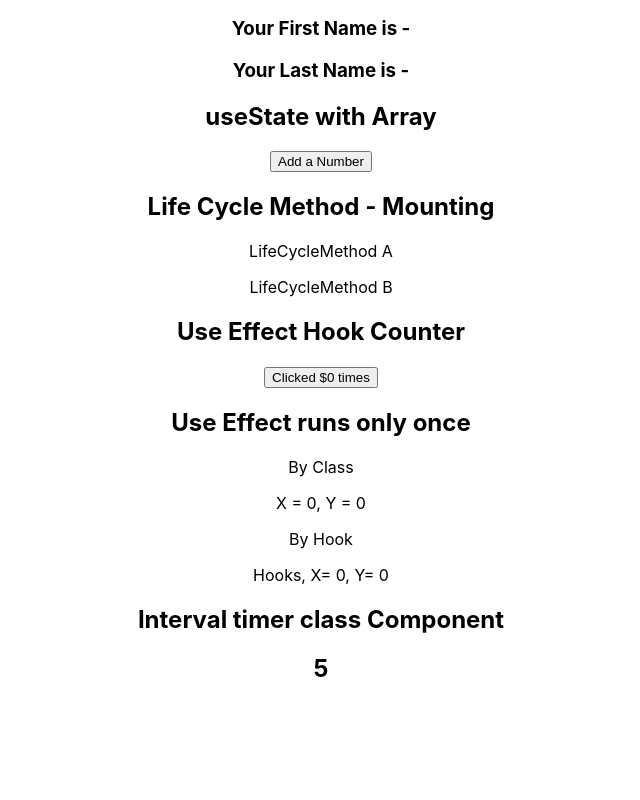
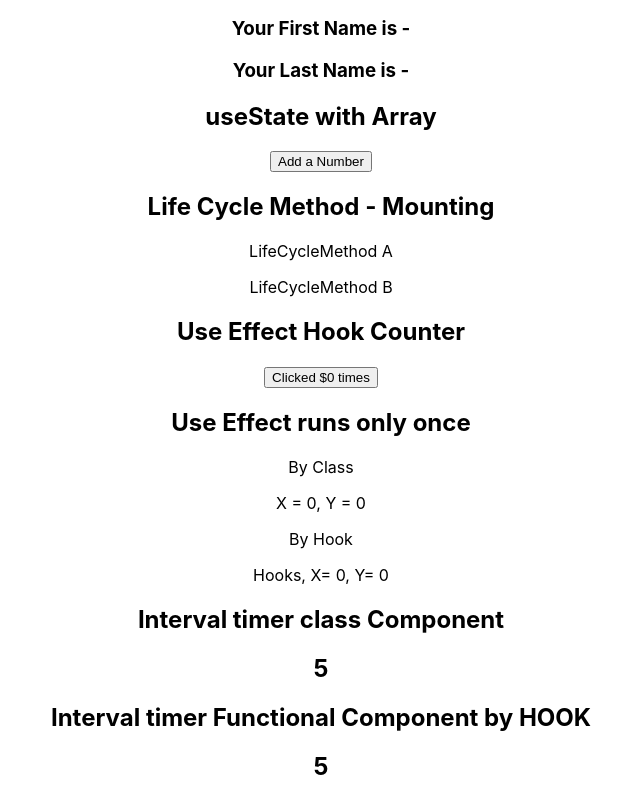
Before and after one commit to Abfahim21/React-Revision-2077, a React (Create React App) app: page / in a window 1280 px wide. Shown: the part 1043-1843 px from the top of the page, without its empty margins (319-959 px from the left). Before the commit the page ends 1746 px from the top, so only its background shows below. Built offline with nearby package versions, Linux system fonts and the light colour scheme.

Commit message:
hook interval

```diff
--- a/src/App.js
+++ b/src/App.js
@@ -17,6 +17,7 @@ import CounterUseEffectHook from './components/CounterUseEffectHook';
 import ClassMouse from './components/ClassMouse';
 import MouseHook from './components/MouseHook';
 import IntervalClassCounter from './components/IntervalClassCounter';
+import IntervalHookCounter from './components/IntervalHookCounter';
 
 function App() {
   return (
@@ -58,6 +59,9 @@ function App() {
 
       <h2>Interval timer class Component</h2>
       <IntervalClassCounter/>
+
+      <h2>Interval timer Functional Component by HOOK</h2>
+      <IntervalHookCounter/>
     </div>
   );
 }
--- /dev/null
+++ b/src/components/IntervalHookCounter.js
@@ -0,0 +1,24 @@
+import React, { useEffect, useState } from 'react'
+
+const IntervalHookCounter = () => {
+
+    const[count, setCount] = useState(0)
+
+    const tick = () =>{
+        setCount (prevCount => prevCount + 1)
+    }
+
+    useEffect(()=>{
+        const interval = setInterval(tick, 1000)
+        return ()=>{
+            clearInterval(interval)
+        }
+    }, [])
+  return (
+    <div>
+        <h2>{count}</h2>
+    </div>
+  )
+}
+
+export default IntervalHookCounter
```
